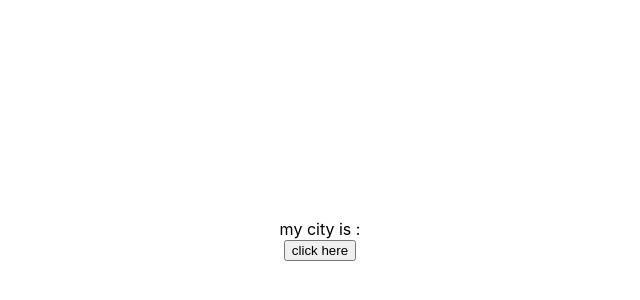
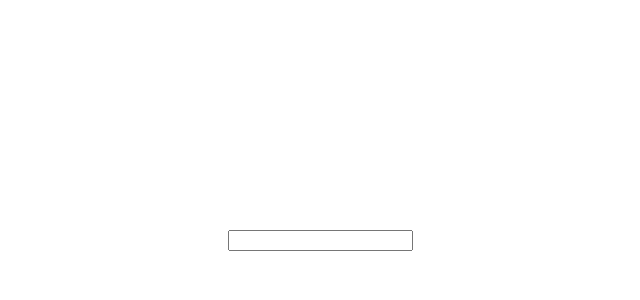
Before and after one commit to ankushsingh7997/ReactBasics, a React (Create React App) app: page / in a window 1280 px wide. Shown: the part 80-380 px from the top of the page, without its empty margins (320-960 px from the left). Built offline with nearby package versions, Linux system fonts and the light colour scheme.

Commit message:
onchange Event

```diff
--- a/src/App.js
+++ b/src/App.js
@@ -4,9 +4,24 @@
 import './App.css'
 import React,{useState} from 'react'
 
-// function base increase marks
 
 
+
+
+function EventHandler()
+{
+  const[data,setData]=useState('')
+
+  function handleEvent(e)
+  {
+     setData(e.target.value)
+
+  }
+
+ return <div>
+  <input type={"text"} value={data} onChange={handleEvent}></input>
+ </div>
+}
 
 
 
@@ -15,33 +30,14 @@ import React,{useState} from 'react'
 let app='App'
 function App()
 {
-  const[city,SetCity]=useState("")
-  function City()
-  {return <div>
-   my city is : {city}
-  </div>}
 
-  function Setcit(mycity)
-  {
-    SetCity(mycity)
-  }
   return <div className={app}>
     <div  >
-
-
-    <City/>
-    <Changecity Setcit={Setcit}/>
+      <EventHandler/>
     </div>
   </div>
 }
 
-function Changecity(props)
-{
-  let mycity="srinagar"
-  return <div>
-  <button onClick={()=>{props.Setcit(mycity)}}> click here</button>
 
-  </div>
-}
 
 export default App
```
